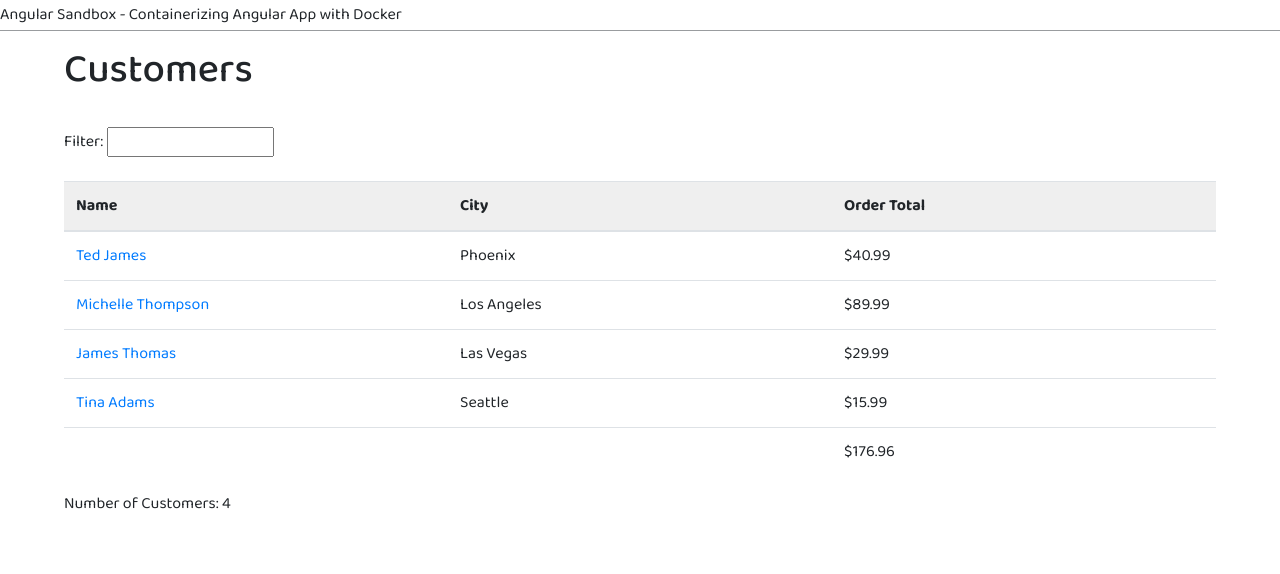
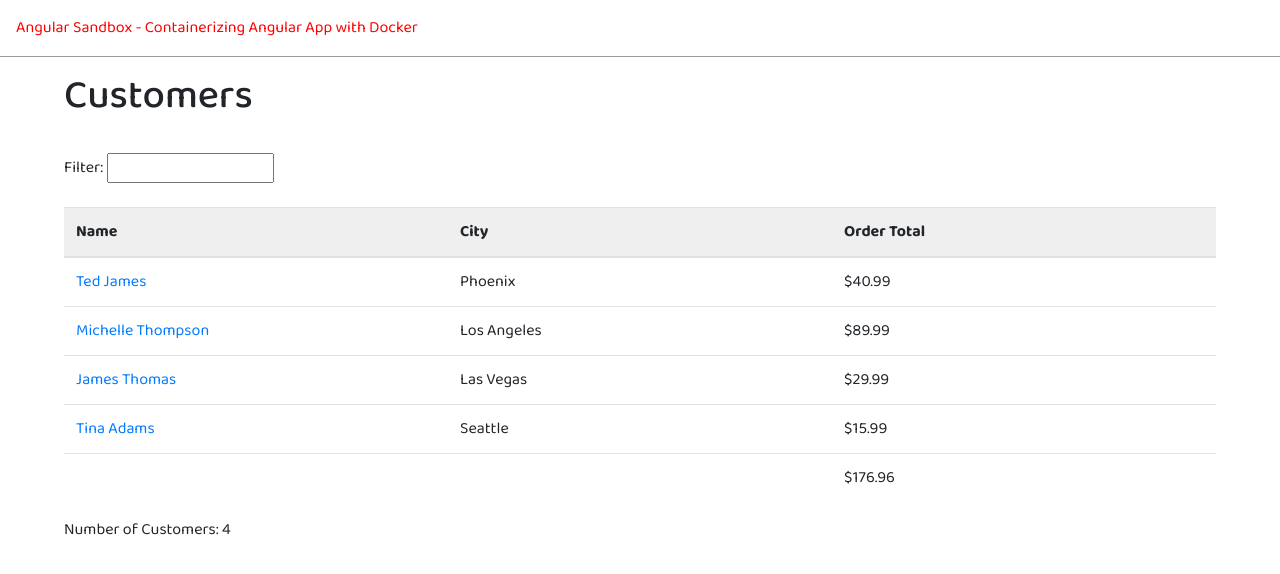
Before and after one commit to ozgursarikamis/angular-sandbox, an Angular app: page /customers in a window 1280 px wide. Shown: the top 574 px of the page. Built offline with nearby package versions, Linux system fonts and the light colour scheme.

Commit message:
[Title, Styling] creating docker image and building container

```diff
--- a/src/app/app.component.scss
+++ b/src/app/app.component.scss
@@ -1,6 +1,7 @@
 .title {
   font-size: 1rem;
-  padding: 3px 0;
+  padding: 1rem;
+  color: red;
   border-bottom: 1px solid rgba(52, 58, 64, 0.5);
 }
 
--- a/src/index.html
+++ b/src/index.html
@@ -2,7 +2,7 @@
 <html lang="en">
 <head>
   <meta charset="utf-8">
-  <title>Angular Scratchpad</title>
+  <title>Angular Sandbox</title>
   <base href="/">
   <meta name="viewport" content="width=device-width, initial-scale=1">
   <link rel="icon" type="image/x-icon" href="favicon.ico">
```
Also changed, not shown: 1 other file (tests, documents, lock files or other folders).
